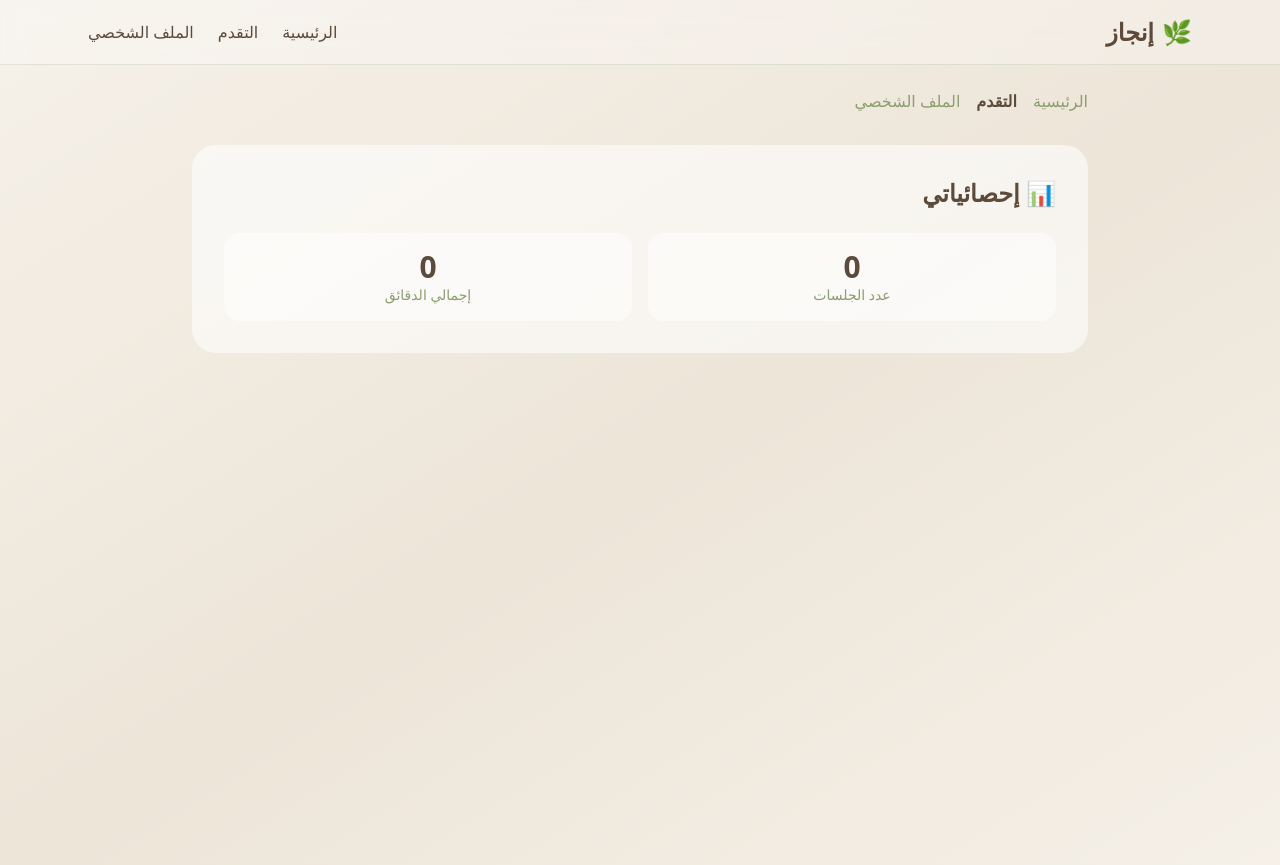
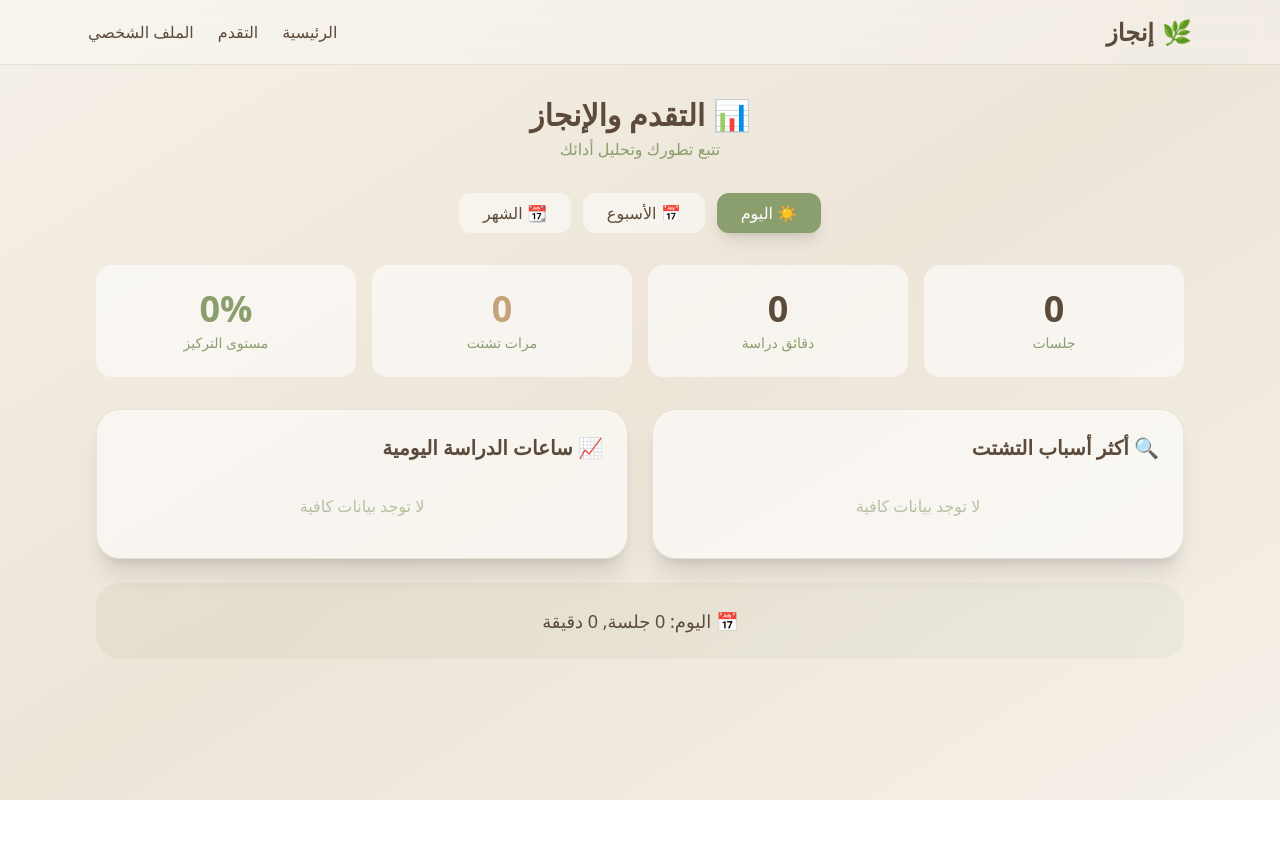
Before and after one commit to rahaf489/ENj, a Next.js app: page /progress in a window 1280 px wide. After the commit the page ends 800 px from the top, so only its background shows below. Built offline with nearby package versions, Linux system fonts and the light colour scheme.

Commit message:
Enhance ProgressPage with filtering and statistics

```diff
--- a/app/progress/page.tsx
+++ b/app/progress/page.tsx
@@ -2,42 +2,145 @@
 'use client';
 
 import { useState, useEffect } from 'react';
-import Link from 'next/link';
 
 export default function ProgressPage() {
-  const [sessions, setSessions] = useState([]);
+  const [sessions, setSessions] = useState<any[]>([]);
+  const [filter, setFilter] = useState<'day' | 'week' | 'month'>('day');
 
   useEffect(() => {
     const saved = localStorage.getItem('enjaz_sessions');
     if (saved) setSessions(JSON.parse(saved));
   }, []);
 
-  const totalMinutes = sessions.reduce((sum, s: any) => sum + s.durationMinutes, 0);
-  const sessionsCount = sessions.length;
+  const getFilteredSessions = () => {
+    const now = new Date();
+    const today = new Date(now.getFullYear(), now.getMonth(), now.getDate());
+
+    return sessions.filter(session => {
+      const sessionDate = new Date(session.startTime);
+      if (filter === 'day') return sessionDate >= today;
+      if (filter === 'week') return sessionDate >= new Date(now.getTime() - 7 * 24 * 60 * 60 * 1000);
+      return sessionDate >= new Date(now.getTime() - 30 * 24 * 60 * 60 * 1000);
+    });
+  };
+
+  const filteredSessions = getFilteredSessions();
+  const totalMinutes = filteredSessions.reduce((sum, s) => sum + s.durationMinutes, 0);
+  const totalDistractions = filteredSessions.reduce((sum, s) => sum + s.distractions?.length || 0, 0);
+  const sessionsCount = filteredSessions.length;
+
+  let focusScore = (sessionsCount * 10) - (totalDistractions * 5) + Math.floor(totalMinutes / 5);
+  focusScore = Math.max(0, Math.min(100, focusScore));
+
+  const distractionReasons: { [key: string]: number } = {};
+  filteredSessions.forEach(session => {
+    session.distractions?.forEach((d: any) => {
+      distractionReasons[d.reason] = (distractionReasons[d.reason] || 0) + 1;
+    });
+  });
+
+  const sessionsByDay: { [key: string]: number } = {};
+  filteredSessions.forEach(session => {
+    const day = new Date(session.startTime).toLocaleDateString('ar-SA');
+    sessionsByDay[day] = (sessionsByDay[day] || 0) + session.durationMinutes;
+  });
 
   return (
-    <div className="min-h-screen bg-gradient-to-br from-[#F5F0E8] via-[#EDE5D8] to-[#F5F0E8] p-6">
-      <div className="max-w-4xl mx-auto">
-        <div className="flex gap-4 mb-8">
-          <Link href="/" className="text-[#8B9E6E]">الرئيسية</Link>
-          <Link href="/progress" className="text-[#5C4B3A] font-bold">التقدم</Link>
-          <Link href="/profile" className="text-[#8B9E6E]">الملف الشخصي</Link>
+    <div className="max-w-6xl mx-auto p-6 md:p-8">
+      <div className="text-center mb-8">
+        <h1 className="text-3xl font-bold text-[#5C4B3A]">📊 التقدم والإنجاز</h1>
+        <p className="text-[#8B9E6E] mt-1">تتبع تطورك وتحليل أدائك</p>
+      </div>
+
+      {/* أزرار الفلتر */}
+      <div className="flex gap-3 mb-8 justify-center">
+        {[
+          { key: 'day', label: 'اليوم', icon: '☀️' },
+          { key: 'week', label: 'الأسبوع', icon: '📅' },
+          { key: 'month', label: 'الشهر', icon: '📆' }
+        ].map((item) => (
+          <button
+            key={item.key}
+            onClick={() => setFilter(item.key as any)}
+            className={`px-6 py-2 rounded-xl font-medium transition-all ${
+              filter === item.key ? 'bg-[#8B9E6E] text-white shadow-lg' : 'bg-white/50 text-[#5C4B3A] hover:bg-white/70'
+            }`}
+          >
+            {item.icon} {item.label}
+          </button>
+        ))}
+      </div>
+
+      {/* بطاقات الإحصائيات */}
+      <div className="grid grid-cols-1 md:grid-cols-4 gap-4 mb-8">
+        <div className="bg-white/60 rounded-2xl p-6 text-center">
+          <div className="text-4xl font-bold text-[#5C4B3A]">{sessionsCount}</div>
+          <div className="text-sm text-[#8B9E6E] mt-1">جلسات</div>
+        </div>
+        <div className="bg-white/60 rounded-2xl p-6 text-center">
+          <div className="text-4xl font-bold text-[#5C4B3A]">{totalMinutes}</div>
+          <div className="text-sm text-[#8B9E6E] mt-1">دقائق دراسة</div>
+        </div>
+        <div className="bg-white/60 rounded-2xl p-6 text-center">
+          <div className="text-4xl font-bold text-[#C4A27A]">{totalDistractions}</div>
+          <div className="text-sm text-[#8B9E6E] mt-1">مرات تشتت</div>
+        </div>
+        <div className="bg-white/60 rounded-2xl p-6 text-center">
+          <div className="text-4xl font-bold text-[#8B9E6E]">{focusScore}%</div>
+          <div className="text-sm text-[#8B9E6E] mt-1">مستوى التركيز</div>
+        </div>
+      </div>
+
+      <div className="grid md:grid-cols-2 gap-6">
+        {/* أسباب التشتت */}
+        <div className="bg-white/60 rounded-3xl border border-[#8B9E6E]/20 shadow-xl p-6">
+          <h3 className="text-xl font-bold mb-4 text-[#5C4B3A]">🔍 أكثر أسباب التشتت</h3>
+          <div className="space-y-3">
+            {Object.entries(distractionReasons).length === 0 ? (
+              <p className="text-center text-[#8B9E6E]/60 py-4">لا توجد بيانات كافية</p>
+            ) : (
+              Object.entries(distractionReasons).sort((a, b) => b[1] - a[1]).map(([reason, count]) => (
+                <div key={reason} className="flex items-center gap-3">
+                  <span className="text-lg">{reason.split(' ')[0]}</span>
+                  <span className="flex-1 text-[#5C4B3A] text-sm">{reason.substring(2)}</span>
+                  <span className="text-[#8B9E6E] font-bold">{count} مرة</span>
+                </div>
+              ))
+            )}
+          </div>
         </div>
 
-        <div className="bg-white/60 rounded-3xl p-8">
-          <h1 className="text-2xl font-bold text-[#5C4B3A] mb-6">📊 إحصائياتي</h1>
-
-          <div className="grid grid-cols-2 gap-4">
-            <div className="bg-white/50 rounded-2xl p-4 text-center">
-              <div className="text-3xl font-bold text-[#5C4B3A]">{sessionsCount}</div>
-              <div className="text-sm text-[#8B9E6E]">عدد الجلسات</div>
-            </div>
-            <div className="bg-white/50 rounded-2xl p-4 text-center">
-              <div className="text-3xl font-bold text-[#5C4B3A]">{totalMinutes}</div>
-              <div className="text-sm text-[#8B9E6E]">إجمالي الدقائق</div>
-            </div>
+        {/* ساعات الدراسة اليومية */}
+        <div className="bg-white/60 rounded-3xl border border-[#8B9E6E]/20 shadow-xl p-6">
+          <h3 className="text-xl font-bold mb-4 text-[#5C4B3A]">📈 ساعات الدراسة اليومية</h3>
+          <div className="space-y-3 max-h-80 overflow-y-auto">
+            {Object.entries(sessionsByDay).length === 0 ? (
+              <p className="text-center text-[#8B9E6E]/60 py-4">لا توجد بيانات كافية</p>
+            ) : (
+              Object.entries(sessionsByDay).map(([day, minutes]) => (
+                <div key={day} className="flex items-center gap-3">
+                  <span className="text-sm text-[#5C4B3A] w-24">{day}</span>
+                  <div className="flex-1 h-8 bg-[#E8DFD0] rounded-full overflow-hidden">
+                    <div className="h-full bg-gradient-to-r from-[#8B9E6E] to-[#A8B89A] rounded-full flex items-center justify-end px-3 text-xs text-white" style={{ width: `${Math.min(100, (minutes / 120) * 100)}%` }}>
+                      {Math.floor(minutes / 60)}س {minutes % 60}د
+                    </div>
+                  </div>
+                </div>
+              ))
+            )}
           </div>
         </div>
+      </div>
+
+      {/* ملخص */}
+      <div className="mt-6 bg-gradient-to-r from-[#8B9E6E]/10 to-[#A8B89A]/10 rounded-3xl p-6 text-center">
+        <p className="text-[#5C4B3A] text-lg">
+          {filter === 'day' && `📅 اليوم: ${sessionsCount} جلسة, ${totalMinutes} دقيقة`}
+          {filter === 'week' && `📆 هذا الأسبوع: ${sessionsCount} جلسة, ${totalMinutes} دقيقة`}
+          {filter === 'month' && `📅 هذا الشهر: ${sessionsCount} جلسة, ${totalMinutes} دقيقة`}
+        </p>
+        {focusScore >= 70 && <p className="text-[#8B9E6E] mt-2">🎉 أداء ممتاز! استمر بهذا التقدم!</p>}
+        {focusScore < 40 && sessionsCount > 0 && <p className="text-[#C4A27A] mt-2">🌱 التركيز يحتاج تحسين، جرب جلسات أقصر</p>}
       </div>
     </div>
   );
```
